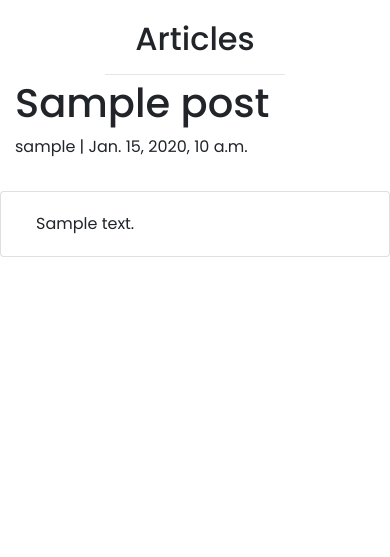
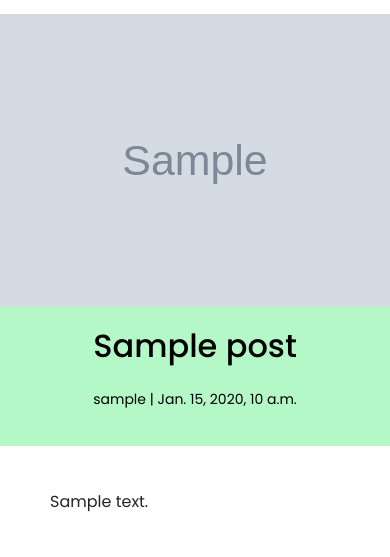
Before and after one commit to abigail-ryan/the-skin-guru, a Django app: a page that uses articles/templates/articles/posts_detail.html in a window 390 px wide. Shown: the part 246-803 px from the top of the page. Run offline with Django 3.2, Linux system fonts and the light colour scheme; tables that the repository leaves empty hold one stand-in row (values such as "Sample post"); grey boxes marked "Sample" are stand-in pictures; some libraries are stand-ins or nearby versions; some web fonts are replaced.

Commit message:
Update layout of posts_list, posts_detail and products html pages

```diff
--- a/articles/static/posts/css/posts.css
+++ b/articles/static/posts/css/posts.css
@@ -8,7 +8,6 @@
 
 .card {
     border: none;
-    background-color: rgba(180, 248, 200, .80);
 }
 
 .image-container {
@@ -29,7 +28,61 @@
     text-transform: uppercase;
 }
 
-.post-link {
+.masthead {
+    margin-top: 10px;
+    overflow: hidden;
+    position: relative;
+    width: 100%;
+}
+
+.masthead-text {
+    background-color: #b4f8c8;
+    color: black;
+    padding: 20px;
+    display: flex;
+    flex-direction: column;
+    justify-content: center;
+    align-items: center;
+    text-align: center;
+    height: 100%;
+}
+
+.masthead-image {
+    position: relative;
+    overflow: hidden;
+}
+
+.masthead-image img {
+    width: 100%;
+    height: auto;
+    object-fit: cover;
+}
+
+/* Media query for larger screens */
+@media screen and (min-width: 768px) {
+    .masthead {
+        display: flex;
+        height: 33vh;
+    }
+
+    .masthead-text,
+    .masthead-image {
+        flex: 1;
+        height: 100%;
+    }
+
+    .masthead-text {
+        display: flex;
+        flex-direction: column;
+        justify-content: center;
+    }
+
+    .masthead-image img {
+        height: 100%;
+    }
+}
+
+/* .post-link {
     text-decoration: none;
     color: #445261;
 }
@@ -37,4 +90,4 @@
 .post-link:hover {
     color: #000;
     font-weight: bolder;
-}
+} */
--- a/articles/templates/articles/posts_detail.html
+++ b/articles/templates/articles/posts_detail.html
@@ -1,5 +1,9 @@
 {% extends 'base.html' %}
 {% load static %}
+
+{% block extra_css %}
+    <link rel="stylesheet" href="{% static 'posts/css/posts.css' %}">
+{% endblock %}
 
 {% block page_header %}
     <div class="container header-container">
@@ -12,34 +16,28 @@
 {% block content %}
 <div class="container-fluid">
     <div class="row">
-        <div class="col-12">
-            <div class="row">
-                <div class="col-12 text-center mt-3">
-                    <h2 class="logo-font">Articles</h2>
-                    <hr class="w-50 mb-1">
+        <div class="col-12 p-0">
+            <div class="masthead">
+                <div class="masthead-image">
+                    {% if post.image %}
+                        <img src="{{ post.image.url }}" alt="{{ post.title }}">
+                    {% else %}
+                        <img src="{% static 'images/default.jpg' %}" alt="placeholder">
+                    {% endif %}
+                </div>
+                <div class="masthead-text ">
+                    <h2 class="post-title mb-4">{{ post.title }}</h2>
+                    <p class="post-subtitle small">{{ post.author }} | {{ post.created_on }}</p>
                 </div>
             </div>
         </div>
-        <div class="masthead">
-            <div class="container">
-                <div class="row g-0">
-                    <div class="col-md-6 masthead-text">
-                        <h1 class="post-title">{{ post.title }}</h1>
-                        <p class="post-subtitle">{{ post.author }} | {{ post.created_on }}</p>
-                    </div>
-                    <div class="d-none d-md-block col-md-6 masthead-image">
-                        <img src="{% static 'images/default.jpg' %}" class="scale" alt="placeholder">
-                    </div>
-                </div>
-            </div>
-        </div>
+    </div>
 
-        <div class="container">
-            <div class="row">
-                <div class="col card mb-4  mt-3 left  top">
+    <div class="container mt-4">
+        <div class="row">
+            <div class="col-12">
+                <div class="card mb-4">
                     <div class="card-body">
-                        <!-- The post content goes inside the card-text. -->
-                        <!-- Use the | safe filter inside the template tags -->
                         <p class="card-text">
                             {{ post.content | safe }}
                         </p>
```
Also changed, not shown: articles/templates/articles/posts_list.html (+15 -11 lines), products/templates/products/products.html (+11 -4 lines), media/easy-peasy-3-step-article-image.jpg (added).
